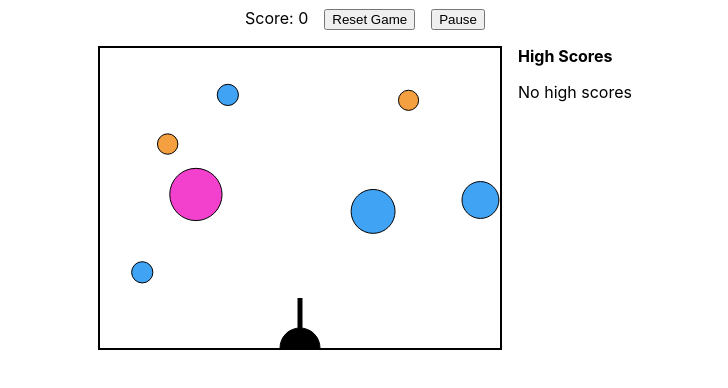
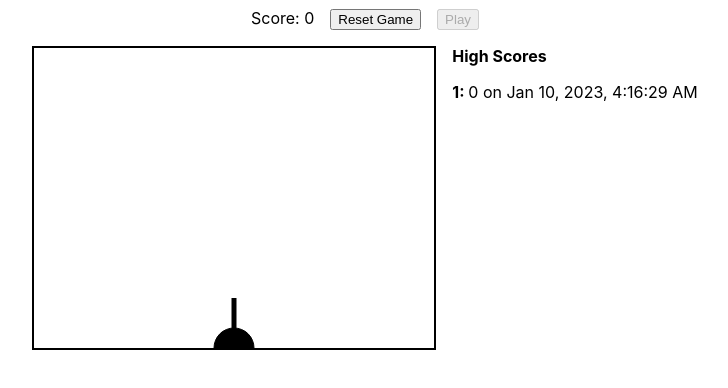
Before and after one commit to johneastman/Circles, a React (Create React App) app: page / in a window 1280 px wide. Both pictures are taken after a click on the button "Reset Game". Shown: the top 388 px of the page, without its empty margins (275-1003 px from the left). Built offline with nearby package versions, Linux system fonts and the light colour scheme.

Commit message:
add date and time to high score board

```diff
--- a/src/components/app/App.tsx
+++ b/src/components/app/App.tsx
@@ -29,7 +29,7 @@ class App extends React.Component<{}, AppState> {
 
         this.canvasWidth = 400;
         this.canvasHeight = 300;
-        this.numCircles = 7;
+        this.numCircles = 0;
 
         this.state = {
             score: 0,
--- a/src/components/highScores/HighScores.tsx
+++ b/src/components/highScores/HighScores.tsx
@@ -1,11 +1,32 @@
 import React from "react";
+
+class HighScore {
+    score: number;
+    date: Date;
+    constructor(score: number) {
+        this.score = score;
+        this.date = new Date();
+    }
+
+    formatDate(): string {
+        let formattingOptions: {} = {
+            month: "short",
+            day: "numeric",
+            year: "numeric",
+            hour: "numeric",
+            minute: "numeric",
+            second: "numeric"
+        }
+        return this.date.toLocaleString("default", formattingOptions);
+    }
+}
 
 interface HighScoresProps {
     numTopScores: number;
 }
 
 interface HighScoresState {
-    scores: number[];
+    scores: HighScore[];
 }
 
 export class HighScores extends React.Component<HighScoresProps, HighScoresState> {
@@ -19,13 +40,13 @@ export class HighScores extends React.Component<HighScoresProps, HighScoresState
     }
 
     render(): JSX.Element {
-        let scores: number[] = this.state.scores;
+        let scores: HighScore[] = this.state.scores;
 
         return (
             <div>
                 <strong>High Scores</strong>
                 {scores.length > 0
-                    ? scores.map((score, index) => <p key={index + 1}>#{index + 1}: {score}</p>)
+                    ? scores.map((score, index) => <p key={index + 1}><strong>{index + 1}: </strong>{score.score} on {score.formatDate()}</p>)
                     : <p>No high scores</p>
                 }
             </div>
@@ -33,12 +54,14 @@ export class HighScores extends React.Component<HighScoresProps, HighScoresState
     }
 
     addScore(score: number): void {
-        let scores: number[] = this.state.scores;
-        scores.push(score);
+        let scores: HighScore[] = this.state.scores;
+
+        let newScore: HighScore = new HighScore(score);
+        scores.push(newScore);
 
         // Only store in memory the top "this.props.numTopScores" scores.
-        let topScores: number[] = scores
-            .sort((first, second) => first - second)
+        let topScores: HighScore[] = scores
+            .sort((first, second) => first.score - second.score)
             .reverse()
             .slice(0, this.props.numTopScores);
 
```
